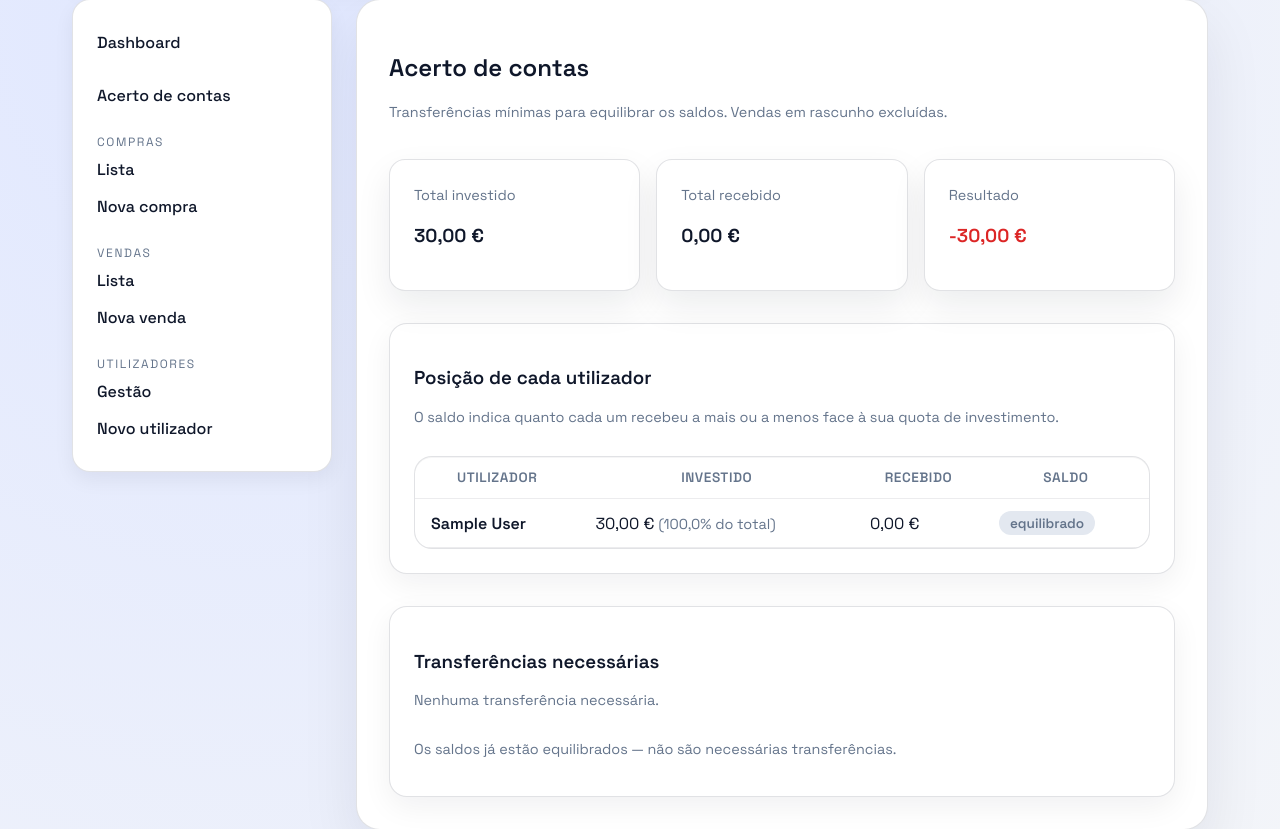
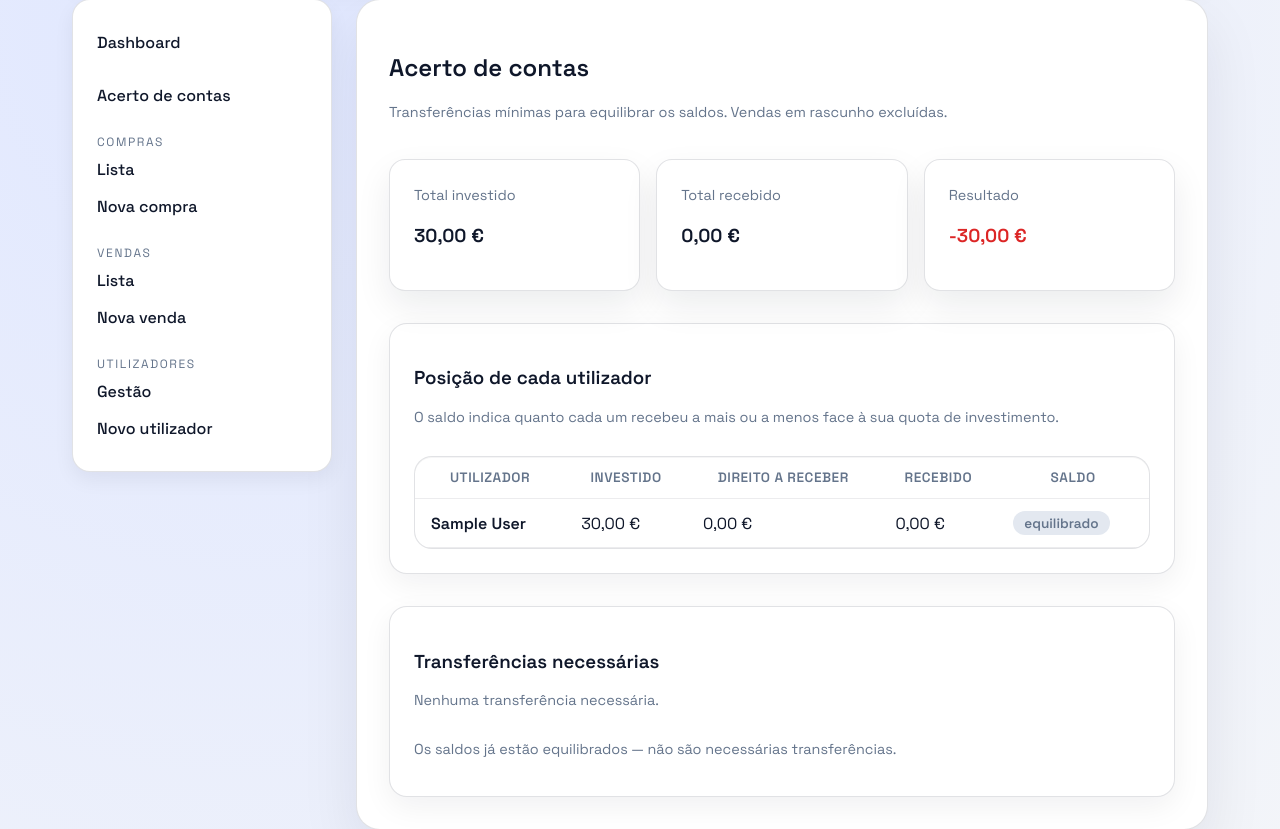
Before and after one commit to diogoammendes/SideSales, a Django app: page /acerto/ in a window 1280 px wide. Shown: the part 196-1025 px from the top of the page. Run offline with Django 5.2, Linux system fonts and the light colour scheme; a user stored in the database is signed in; tables that the repository leaves empty hold one stand-in row (values such as "Sample post"); some libraries are stand-ins or nearby versions.

Commit message:
Acerto de contas: mostra valores absolutos em vez de percentagem
Substitui a coluna de percentagem por "Direito a receber" em euros,
tornando o saldo diretamente verificável: Saldo = Recebido - Direito a receber.

https://claude.ai/code/session_01HdRZmtjtPFPEBaabDt418G

```diff
--- a/operations/views.py
+++ b/operations/views.py
@@ -344,6 +344,7 @@ def _compute_settlement(purchases: Iterable[Purchase]) -> dict:
             'invested': invested,
             'received': received,
             'share_pct': share_pct,
+            'fair': fair,
             'balance': balance,
             'balance_abs': abs(balance),
         }
--- a/templates/operations/settlement.html
+++ b/templates/operations/settlement.html
@@ -41,6 +41,7 @@
             <tr>
                 <th>Utilizador</th>
                 <th>Investido</th>
+                <th>Direito a receber</th>
                 <th>Recebido</th>
                 <th>Saldo</th>
             </tr>
@@ -51,10 +52,8 @@
                     <td data-label="Utilizador">
                         <strong>{{ row.user.get_full_name|default:row.user.username }}</strong>
                     </td>
-                    <td data-label="Investido">
-                        {{ row.invested|floatformat:2 }} €
-                        <small class="muted">({{ row.share_pct|floatformat:1 }}% do total)</small>
-                    </td>
+                    <td data-label="Investido">{{ row.invested|floatformat:2 }} €</td>
+                    <td data-label="Direito a receber">{{ row.fair|floatformat:2 }} €</td>
                     <td data-label="Recebido">{{ row.received|floatformat:2 }} €</td>
                     <td data-label="Saldo">
                         {% if row.balance > 0 %}
@@ -68,7 +67,7 @@
                 </tr>
             {% empty %}
                 <tr>
-                    <td colspan="4" class="muted">Sem movimentos registados.</td>
+                    <td colspan="5" class="muted">Sem movimentos registados.</td>
                 </tr>
             {% endfor %}
         </tbody>
```
